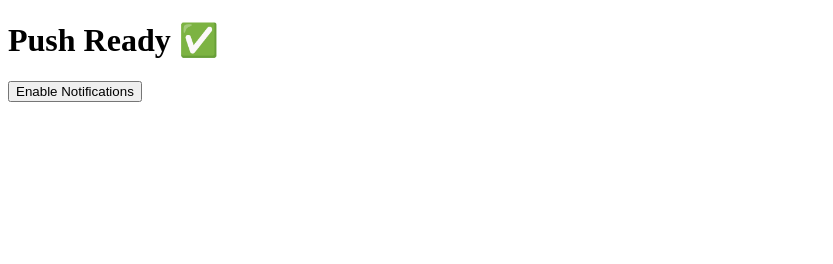
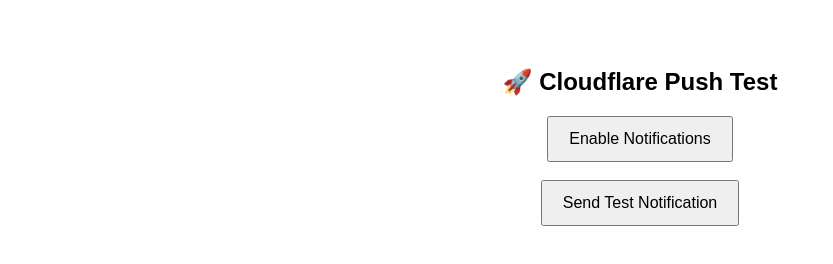
Before and after one commit to mrbtool/Notification-test, a plain HTML site: page index.html in a window 1280 px wide. Shown: the whole page, without its empty margins (0-833 px from the left). Drawn offline with Linux system fonts and the light colour scheme.

Commit message:
Update index.html

```diff
--- a/index.html
+++ b/index.html
@@ -1,31 +1,65 @@
 <!DOCTYPE html>
-<html>
+<html lang="en">
 <head>
-  <title>PWA Push Test</title>
+  <meta charset="UTF-8" />
+  <meta name="viewport" content="width=device-width, initial-scale=1.0" />
+  <title>Push Notification Test</title>
+
+  <!-- PWA -->
+  <link rel="manifest" href="manifest.json" />
 </head>
-<body>
-  <h1>Push Ready ✅</h1>
 
-  <button onclick="subscribe()">Enable Notifications</button>
+<body style="font-family: sans-serif; text-align:center; padding-top:40px;">
+
+  <h2>🚀 Cloudflare Push Test</h2>
+
+  <button onclick="subscribe()" style="padding:12px 20px; font-size:16px;">
+    Enable Notifications
+  </button>
+
+  <br><br>
+
+  <button onclick="sendTest()" style="padding:12px 20px; font-size:16px;">
+    Send Test Notification
+  </button>
 
   <script>
-    navigator.serviceWorker.register('/sw.js');
+    const WORKER_URL = "https://temporary029.workers.dev"; // 👈 PUT YOUR URL HERE
 
+    // register service worker
+    if ("serviceWorker" in navigator) {
+      navigator.serviceWorker.register("/sw.js");
+    }
+
+    let subscription = null;
+
+    // subscribe user
     async function subscribe() {
       const reg = await navigator.serviceWorker.ready;
 
-      const sub = await reg.pushManager.subscribe({
+      subscription = await reg.pushManager.subscribe({
         userVisibleOnly: true,
-        applicationServerKey: 'YOUR_PUBLIC_VAPID_KEY'
+        applicationServerKey: null
       });
 
-      await fetch('https://YOUR-WORKER.workers.dev', {
-        method: 'POST',
-        body: JSON.stringify(sub)
+      alert("✅ Notifications enabled!");
+    }
+
+    // send push using worker
+    async function sendTest() {
+      if (!subscription) {
+        alert("Click Enable Notifications first");
+        return;
+      }
+
+      await fetch(WORKER_URL, {
+        method: "POST",
+        body: JSON.stringify(subscription)
       });
 
-      alert("Subscribed!");
+      alert("📩 Push sent!");
     }
   </script>
+
 </body>
 </html>
```
